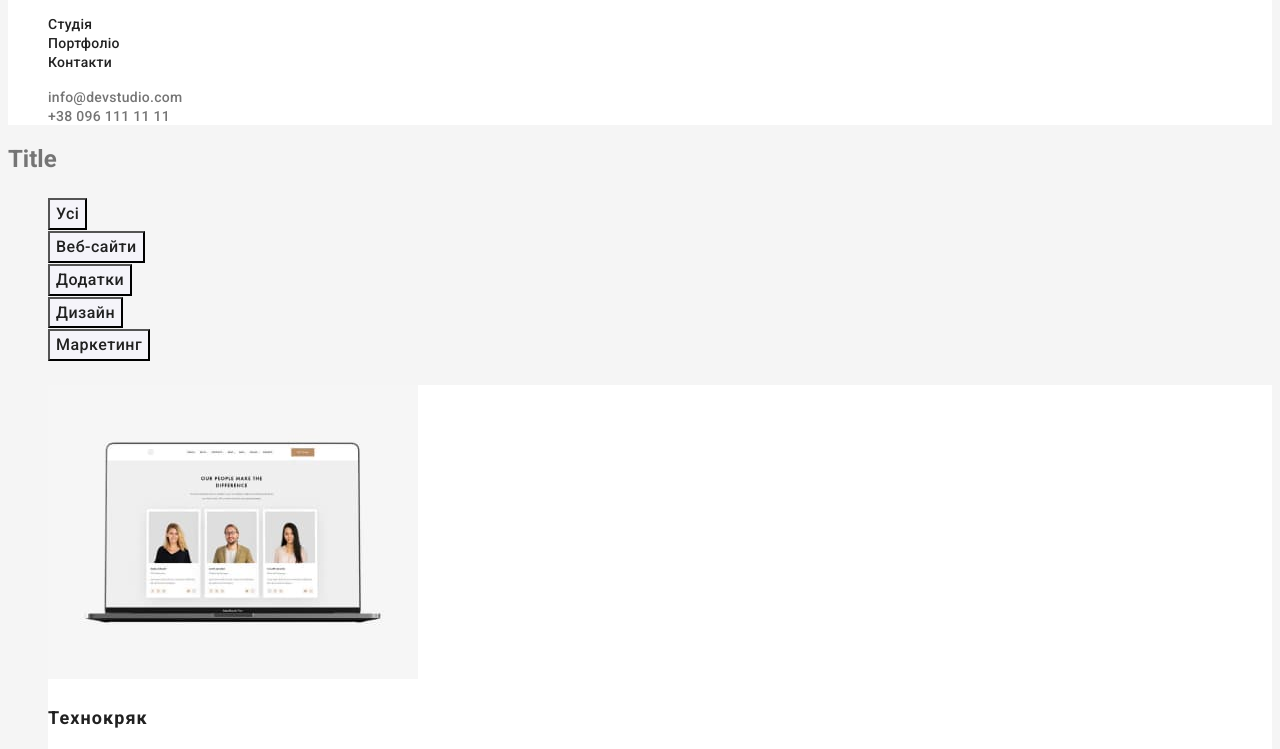
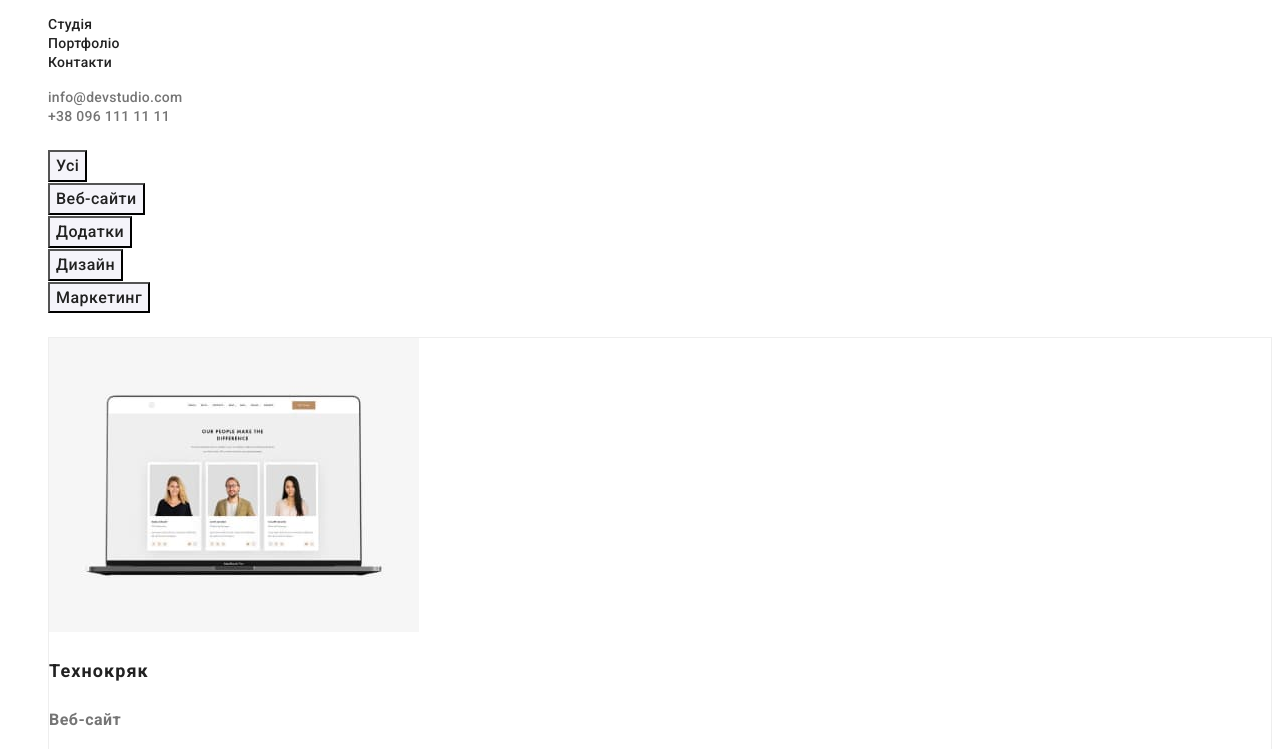
Before and after one commit to glorrymiss/goit-markup-hw-02, a plain HTML site: page portfolio.html in a window 1280 px wide. Shown: the part 41-790 px from the top of the page. Drawn offline with Linux system fonts and the light colour scheme.

Commit message:
add visually-hidden

```diff
--- a/css/styles.css
+++ b/css/styles.css
@@ -11,8 +11,9 @@
 body {
   font-family: "Roboto", sans-serif;
   color: var(--base-text-color);
-  background-color: #f5f5f5;
+  background-color: #ffffff;
 }
+
 .link {
   text-decoration: none;
 }
@@ -24,7 +25,9 @@ body {
 .button {
   cursor: pointer;
 }
+
 /*header*/
+
 .header {
   background-color: #ffffff;
 }
@@ -41,6 +44,7 @@ body {
 .header-letter {
   color: #212121;
 }
+
 .footer-letter {
   color: #ffffff;
 }
@@ -72,6 +76,7 @@ body {
 }
 
 /*main - studia*/
+
 .post-hero {
   background-color: #2f303a;
 }
@@ -94,6 +99,8 @@ body {
   letter-spacing: 0.06em;
   background-color: #2196f3;
   color: #ffffff;
+  box-shadow: 0px 4px 4px rgba(0, 0, 0, 0.15);
+  color: #ffffff;
 }
 
 .btn:hover,
@@ -114,9 +121,11 @@ body {
   line-height: 1.71;
   letter-spacing: 0.03em;
 }
+
 .post-team {
   background-color: #f5f4fa;
 }
+
 .item-team {
   background-color: #ffffff;
 }
@@ -146,6 +155,7 @@ body {
 }
 
 /*footer*/
+
 .footer {
   background-color: #2f303a;
 }
@@ -162,6 +172,7 @@ body {
 .footer-address {
   color: #ffffff;
 }
+
 .footer-mail,
 .footer-tel {
   color: rgba(255, 255, 255, 0.6);
@@ -193,6 +204,7 @@ body {
 
 .item-portfolio {
   background-color: #ffffff;
+  border: 1px solid #eeeeee;
 }
 
 .title-name-portfolio {
@@ -207,3 +219,17 @@ body {
   line-height: 1.88;
   letter-spacing: 0.03em;
 }
+
+/*----------заховані заголовки--------*/
+.visually-hidden {
+  position: absolute;
+  white-space: nowrap;
+  width: 1px;
+  height: 1px;
+  overflow: hidden;
+  border: 0;
+  padding: 0;
+  clip: rect(0 0 0 0);
+  clip-path: inset(50%);
+  margin: -1px;
+}
--- a/portfolio.html
+++ b/portfolio.html
@@ -48,7 +48,7 @@
     <!--main-part-->
     <main>
       <section class="main-part">
-        <h1 class="title-portfolio">Title<h1>
+        <h1 class="title-portfolio visually-hidden">Портфоліо<h1>
         <ul class="menu-btn list">
           <li class="item-btn">
             <button class="btn-portfolio button" type="button">Усі</button>
```
Also changed, not shown: index.html (+1 -1 lines).
